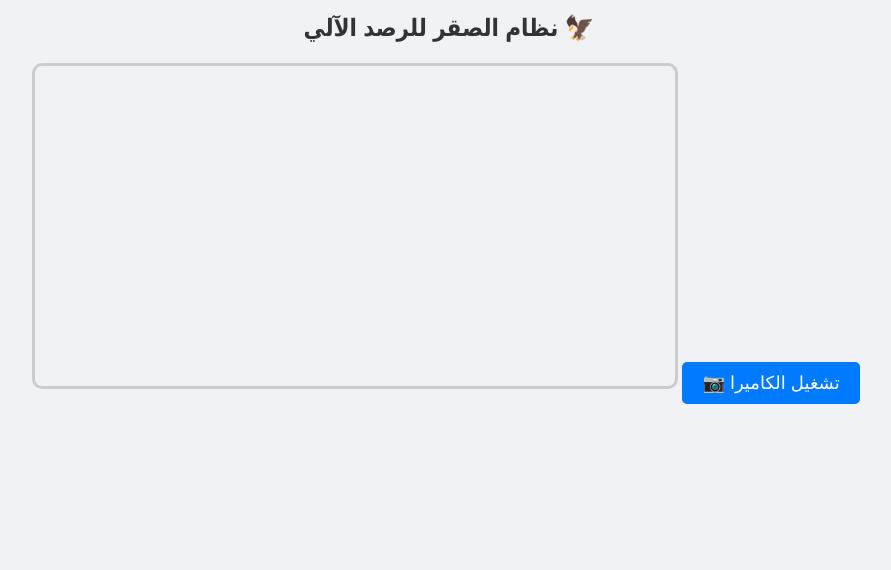
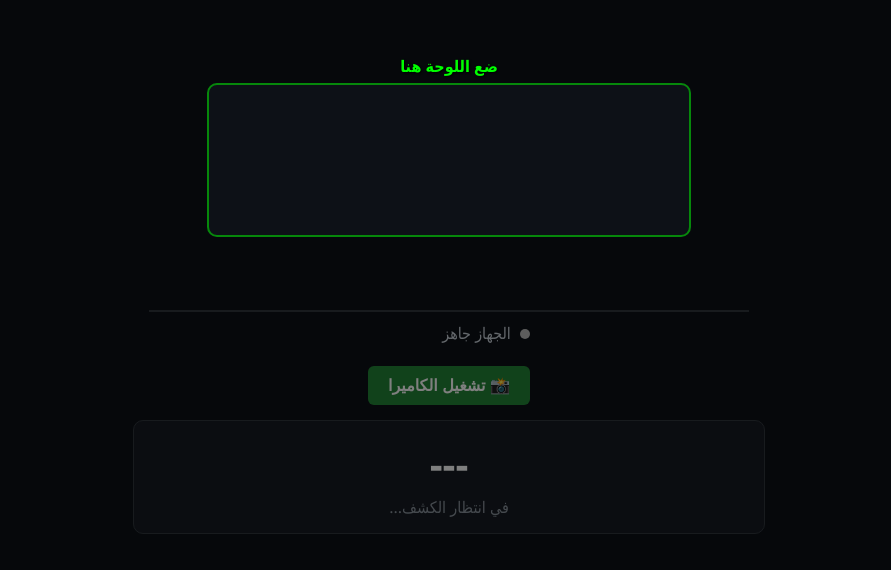
Before and after one commit to hussien-elgamal/Saudi-ANPR-System, a plain HTML site: page static/index.html in a window 1280 px wide. Shown: the whole page, without its empty margins (191-1082 px from the left). Drawn offline with Linux system fonts and the light colour scheme.

Commit message:
update the core and design

```diff
--- a/static/index.html
+++ b/static/index.html
@@ -2,104 +2,228 @@
 <html lang="ar" dir="rtl">
 <head>
     <meta charset="UTF-8">
-    <meta name="viewport" content="width=device-width, initial-scale=1.0">
-    <title>نظام رصد اللوحات الذكي 🦅</title>
+    <meta name="viewport" content="width=device-width, initial-scale=1.0, maximum-scale=1.0, user-scalable=no">
+    <title>Saudi ANPR - Mobile</title>
     <style>
-        body { font-family: 'Segoe UI', Tahoma, Geneva, Verdana, sans-serif; text-align: center; background-color: #f0f2f5; margin: 0; }
-        h2 { color: #333; margin-top: 10px; }
-        #video-container { position: relative; display: inline-block; width: 100%; max-width: 640px; }
-        video { width: 100%; border-radius: 10px; border: 3px solid #ccc; }
-        #overlay { position: absolute; top: 10px; left: 10px; color: white; font-size: 18px; background: rgba(0,0,0,0.6); padding: 5px 10px; border-radius: 5px; display: none; }
-        #status-box { margin-top: 10px; padding: 15px; font-size: 20px; font-weight: bold; display: none; border-radius: 8px; width: 90%; margin-left: auto; margin-right: auto; }
-        .safe { background-color: #d4edda; color: #155724; border: 1px solid #c3e6cb; }
-        .danger { background-color: #f8d7da; color: #721c24; border: 1px solid #f5c6cb; animation: blink 1s infinite; }
-        @keyframes blink { 50% { opacity: 0.5; } }
-        button { padding: 10px 20px; font-size: 18px; background: #007bff; color: white; border: none; border-radius: 5px; cursor: pointer; margin-bottom: 10px; }
+        body {
+            font-family: 'Segoe UI', Tahoma, Geneva, Verdana, sans-serif;
+            background-color: #0d1117;
+            color: #c9d1d9;
+            margin: 0;
+            display: flex;
+            flex-direction: column;
+            align-items: center;
+            height: 100vh;
+        }
+
+        /* حاوية الفيديو */
+        .video-container {
+            position: relative;
+            width: 100%;
+            max-width: 600px;
+            margin-top: 10px;
+            border-bottom: 2px solid #30363d;
+        }
+
+        video {
+            width: 100%;
+            height: auto;
+            display: block;
+            /* مهم جداً للموبايل */
+            object-fit: cover;
+        }
+
+        /* مربع التركيز (عشان المستخدم يعرف يوجه الكاميرا) */
+        .scan-region {
+            position: absolute;
+            top: 50%;
+            left: 50%;
+            transform: translate(-50%, -50%);
+            width: 80%;
+            height: 150px;
+            border: 2px solid rgba(0, 255, 0, 0.5);
+            border-radius: 10px;
+            box-shadow: 0 0 0 9999px rgba(0, 0, 0, 0.5);
+            pointer-events: none;
+        }
+
+        .scan-text {
+            position: absolute;
+            top: -30px;
+            left: 50%;
+            transform: translateX(-50%);
+            color: #00ff00;
+            font-weight: bold;
+            text-shadow: 1px 1px 2px black;
+        }
+
+        /* منطقة النتائج */
+        #result-box {
+            width: 90%;
+            max-width: 600px;
+            padding: 15px;
+            text-align: center;
+            background: #161b22;
+            border-radius: 10px;
+            margin-top: 15px;
+            border: 1px solid #30363d;
+            min-height: 80px;
+        }
+
+        h1 { margin: 0; font-size: 2.5rem; color: #ffffff; }
+        p { margin: 5px 0 0 0; color: #8b949e; }
+
+        /* الأزرار */
+        .controls { margin-top: 10px; }
+
+        button {
+            background: #238636;
+            color: white;
+            border: none;
+            padding: 10px 20px;
+            border-radius: 6px;
+            font-size: 16px;
+            cursor: pointer;
+            font-weight: bold;
+        }
+        button:active { transform: scale(0.98); }
+
+        .status-dot {
+            height: 10px; width: 10px;
+            background-color: #bbb;
+            border-radius: 50%;
+            display: inline-block;
+            margin-left: 5px;
+        }
     </style>
 </head>
 <body>
 
-    <h2>🦅 نظام الصقر للرصد الآلي</h2>
-    <button onclick="startCamera()">تشغيل الكاميرا 📷</button>
-
-    <div id="video-container">
-        <video id="video" autoplay playsinline></video>
-        <div id="overlay">جاري المعالجة...</div>
+    <div class="video-container">
+        <video id="video" autoplay playsinline muted></video>
+        <div class="scan-region">
+            <div class="scan-text">ضع اللوحة هنا</div>
+        </div>
+        <canvas id="canvas" style="display:none;"></canvas>
     </div>
 
-    <div id="status-box"></div>
+    <div class="controls">
+        <span id="status-dot" class="status-dot"></span>
+        <span id="status-text">الجهاز جاهز</span>
+        <br><br>
+        <button id="startBtn" onclick="initCamera()">📸 تشغيل الكاميرا</button>
+        <select id="cameraSelect" style="display:none; padding:10px; border-radius:5px; margin-top:5px;"></select>
+    </div>
 
-    <canvas id="canvas" style="display:none;"></canvas>
+    <div id="result-box">
+        <h1 id="plate-number">---</h1>
+        <p id="plate-info">في انتظار الكشف...</p>
+    </div>
 
     <script>
         const video = document.getElementById('video');
         const canvas = document.getElementById('canvas');
-        const statusBox = document.getElementById('status-box');
-        const overlay = document.getElementById('overlay');
-        let isProcessing = false;
+        const plateTitle = document.getElementById('plate-number');
+        const plateInfo = document.getElementById('plate-info');
+        const statusDot = document.getElementById('status-dot');
+        const cameraSelect = document.getElementById('cameraSelect');
+        const startBtn = document.getElementById('startBtn');
 
-        async function startCamera() {
+        let isScanning = false;
+
+        // 1. دالة تهيئة الكاميرا الذكية
+        async function initCamera() {
+            startBtn.style.display = 'none'; // إخفاء الزر بعد الضغط
+
+            // التأكد من دعم المتصفح
+            if (!navigator.mediaDevices || !navigator.mediaDevices.enumerateDevices) {
+                alert("المتصفح لا يدعم الوصول للكاميرا. جرب Chrome أو Safari.");
+                return;
+            }
+
             try {
-                // طلب الكاميرا الخلفية للموبايل
-                const stream = await navigator.mediaDevices.getUserMedia({
-                    video: { facingMode: "environment", width: { ideal: 1280 }, height: { ideal: 720 } }
-                });
+                // جلب قائمة الكاميرات المتوفرة
+                const devices = await navigator.mediaDevices.enumerateDevices();
+                const videoDevices = devices.filter(device => device.kind === 'videoinput');
+
+                // لو فيه أكتر من كاميرا، نختار الخلفية
+                let constraints = {
+                    video: {
+                        facingMode: { ideal: "environment" }, // طلب الكاميرا الخلفية
+                        width: { ideal: 640 },  // تقليل الدقة للسرعة
+                        height: { ideal: 480 }
+                    }
+                };
+
+                // تشغيل الكاميرا
+                const stream = await navigator.mediaDevices.getUserMedia(constraints);
                 video.srcObject = stream;
 
-                // بدء إرسال الصور كل ثانية (1000 مللي ثانية)
-                setInterval(captureAndSend, 1000);
+                // التأكد إن الفيديو اشتغل فعلاً
+                video.onloadedmetadata = () => {
+                    video.play();
+                    isScanning = true;
+                    statusDot.style.backgroundColor = "#00ff00"; // أخضر
+                    document.getElementById('status-text').innerText = "جاري المسح...";
+                    requestAnimationFrame(sendFrame); // بدء اللوب
+                };
+
             } catch (err) {
-                alert("تعذر الوصول للكاميرا: " + err);
+                console.error(err);
+                alert("خطأ في تشغيل الكاميرا: " + err.message + "\nتأكد من الرابط HTTPS ومن السماح للكاميرا.");
+                startBtn.style.display = 'inline-block';
             }
         }
 
-        function captureAndSend() {
-            if (isProcessing) return; // لو السيرفر مشغول، استنى
-            isProcessing = true;
+        // 2. دالة الإرسال المستمر (Loop)
+        async function sendFrame() {
+            if (!isScanning) return;
 
-            // رسم اللقطة الحالية على الكانفاس
+            // أخذ لقطة من الفيديو
             canvas.width = video.videoWidth;
             canvas.height = video.videoHeight;
-            canvas.getContext('2d').drawImage(video, 0, 0);
+            const ctx = canvas.getContext('2d');
+            ctx.drawImage(video, 0, 0, canvas.width, canvas.height);
 
-            // تحويل الصورة لملف وإرسالها
-            canvas.toBlob(blob => {
+            // تحويلها لصورة وارسالها
+            canvas.toBlob(async (blob) => {
+                if (!blob) return;
+
                 const formData = new FormData();
-                formData.append('file', blob, 'frame.jpg');
+                formData.append("file", blob, "scan.jpg");
 
-                // إظهار علامة التحميل
-                overlay.style.display = 'block';
+                try {
+                    const response = await fetch("/detect/", {
+                        method: "POST",
+                        body: formData
+                    });
 
-                fetch('/detect/', { method: 'POST', body: formData })
-                .then(response => response.json())
-                .then(data => {
-                    overlay.style.display = 'none';
-                    if (data.status === 'success' && data.plates.length > 0) {
-                        const plate = data.plates[0];
-                        const plateText = plate.full_plate_ar;
-                        const isWanted = plate.is_wanted;
+                    if (response.ok) {
+                        const data = await response.json();
+                        if (data.status === "success" && data.plates.length > 0) {
+                            // تم كشف لوحة
+                            const plate = data.plates[0];
+                            plateTitle.innerText = plate.full_plate_ar;
+                            plateInfo.innerText = `الدقة: ${(plate.confidence * 100).toFixed(0)}%`;
+                            plateTitle.style.color = "#00ff00";
 
-                        statusBox.style.display = 'block';
-                        statusBox.innerText = `اللوحة: ${plateText}`;
+                            // ومضة (Effect) عند الكشف
+                            document.getElementById('result-box').style.borderColor = "#00ff00";
+                            setTimeout(() => {
+                                document.getElementById('result-box').style.borderColor = "#30363d";
+                            }, 300);
+                        } else {
+                            // لم يتم كشف شيء (عادي)
+                            plateTitle.style.color = "#ffffff";
+                        }
+                    }
+                } catch (e) {
+                    console.error("Network error", e);
+                }
 
-                        if (isWanted) {
-                            statusBox.className = 'danger';
-                            statusBox.innerText += "\n🚨 مطلوبة أمنياً 🚨";
-                            // تشغيل اهتزاز للموبايل لو مطلوبة
-                            if (navigator.vibrate) navigator.vibrate([500, 200, 500]);
-                        } else {
-                            statusBox.className = 'safe';
-                            statusBox.innerText += "\n✅ سليمة";
-                        }
-                    } else {
-                        statusBox.style.display = 'none';
-                    }
-                    isProcessing = false;
-                })
-                .catch(err => {
-                    console.error(err);
-                    isProcessing = false;
-                });
+                // تكرار العملية (ولكن بذكاء: لو النت بطيء نستنى شوية)
+                setTimeout(() => requestAnimationFrame(sendFrame), 500); // 0.5 ثانية تأخير لراحة السيرفر
+
             }, 'image/jpeg', 0.7); // جودة 70% للسرعة
         }
     </script>
```
Also changed, not shown: assets/img1.jpeg (added), assets/img2.jpeg (added), 1 other file.
